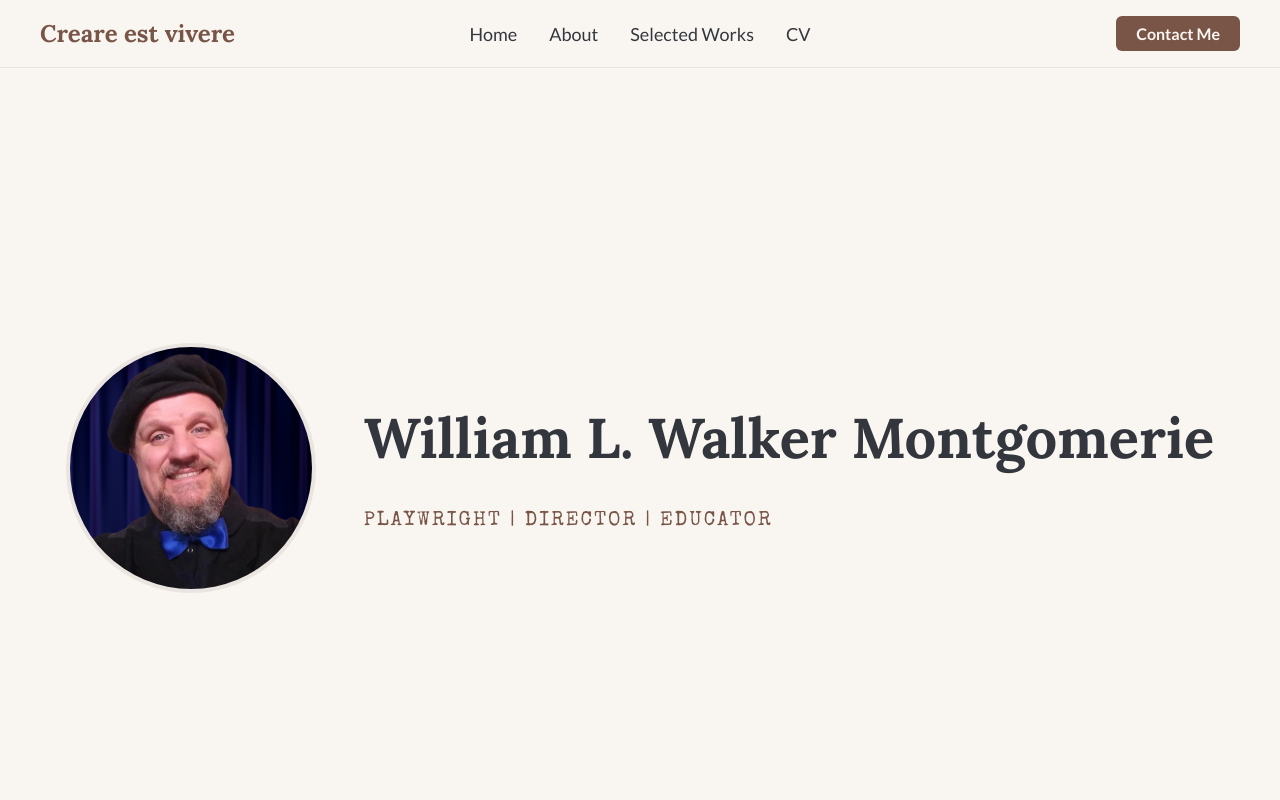
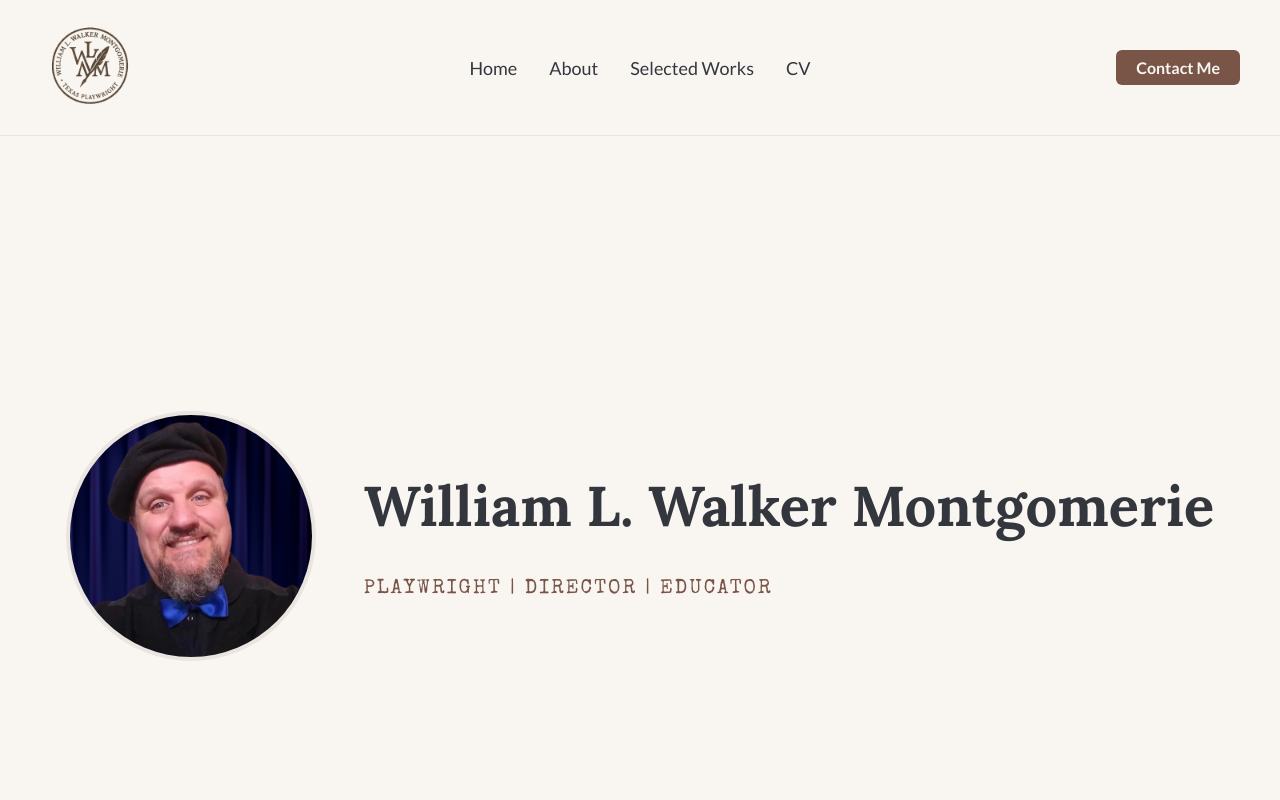
Before and after one commit to PupRiku/will-walker-website, a Next.js app: page / in a window 1280 px wide. Shown: the top 800 px of the page. Built offline with nearby package versions, Linux system fonts and the light colour scheme.

Commit message:
Add logo to header

```diff
--- a/src/components/Header.module.css
+++ b/src/components/Header.module.css
@@ -26,10 +26,16 @@
 .brand {
   flex: 1;
   justify-content: flex-start;
-  font-family: var(--font-family-heading);
-  font-size: 1.5rem;
-  font-weight: 700;
-  color: var(--color-text);
+}
+
+.logoImage {
+  width: 100px;
+  height: auto;
+  transition: transform 0.2s ease-in-out;
+}
+
+.logoImage:hover {
+  transform: scale(1.05);
 }
 
 .links {
--- a/src/components/Header.tsx
+++ b/src/components/Header.tsx
@@ -2,6 +2,7 @@
 
 import { useState } from 'react';
 import Link from 'next/link';
+import Image from 'next/image';
 import styles from './Header.module.css';
 
 export default function Header() {
@@ -19,8 +20,14 @@ export default function Header() {
     <header className={styles.header}>
       <nav className={styles.nav}>
         <div className={styles.brand}>
-          <Link href="/#home" onClick={closeMenu}>
-            Creare est vivere
+          <Link href="/#home">
+            <Image
+              className={styles.logoImage}
+              src="/images/logo.png"
+              alt="William L. Walker Montgomerie's circular logo"
+              width={500}
+              height={500}
+            />
           </Link>
         </div>
         <ul className={styles.links}>
```
Also changed, not shown: public/images/logo.png (added).
